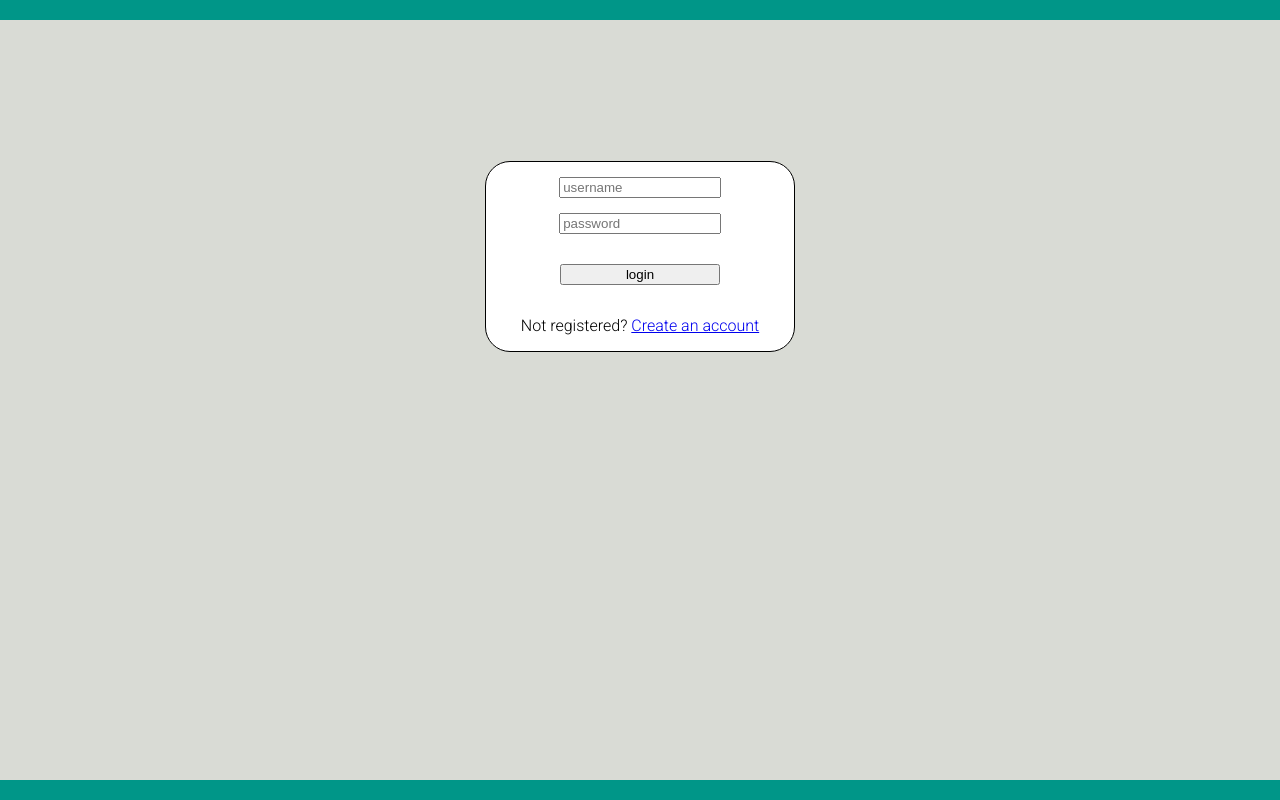
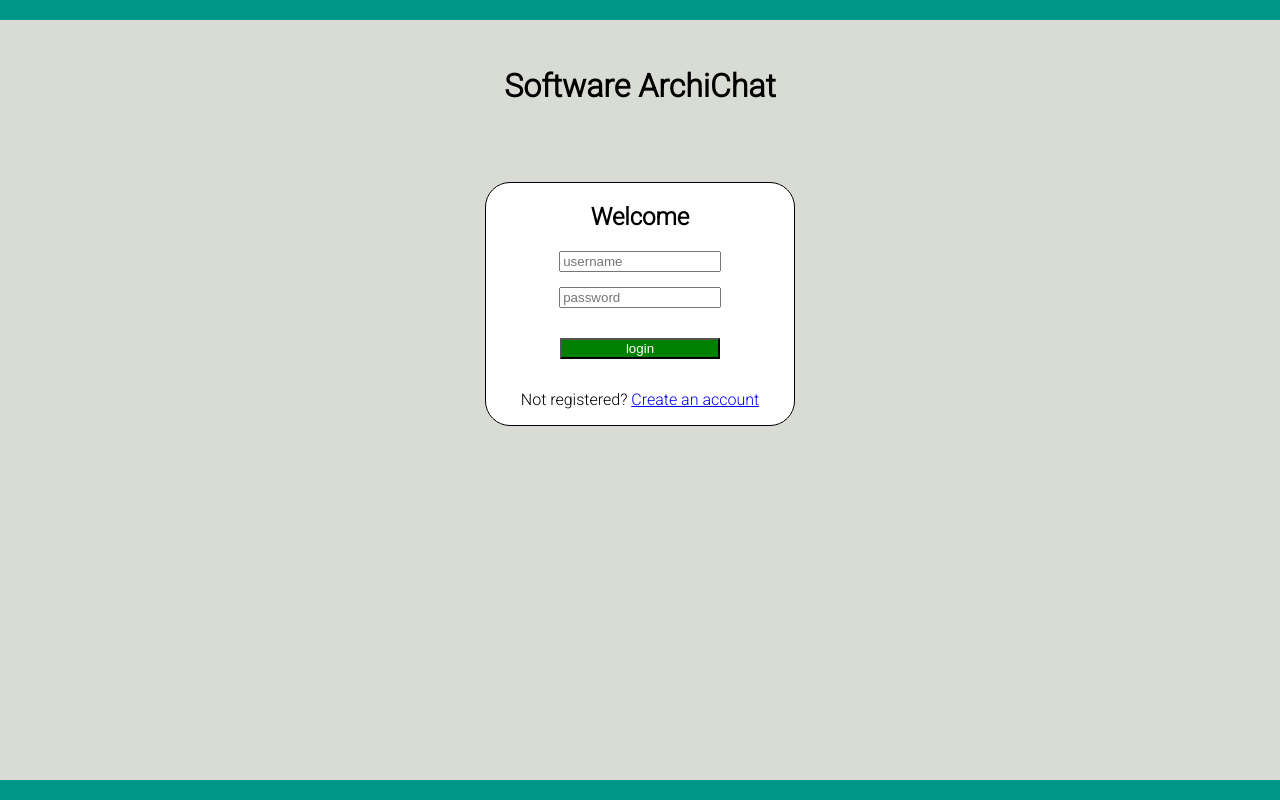
Before and after one commit to AtaAtasoy/softwarearchichat, a Django app: template myapp/accountmanager/templates/accountmanager/login.html in a window 1280 px wide. Run offline with Django 4.2, Linux system fonts and the light colour scheme; the template is opened without the code that fills it, so the values that code supplies are empty.

Commit message:
login page improved.

```diff
--- a/myapp/accountmanager/templates/accountmanager/login.html
+++ b/myapp/accountmanager/templates/accountmanager/login.html
@@ -17,8 +17,10 @@
         </div>
         <div class="container front-container1">
         	<div class="login-page">
+                <h1>Software ArchiChat</h1>
 		    <div class="form">
 		        <form class="login-form" method="POST">
+                    <h2>Welcome</h2>
 		            {% csrf_token %}
 		            <input type="text" placeholder="username" name="username" />
 		            <input type="password" placeholder="password" name="password" />
--- a/myapp/static/css/login.css
+++ b/myapp/static/css/login.css
@@ -14,7 +14,7 @@ form {
     border: 1px solid black;
     border-radius: 25px;
     margin: 0 auto;
-    margin-top: 15%;
+    margin-top: 10%;
     background-color: white;
 }
 
@@ -27,6 +27,14 @@ form input{
 form button{
     width: 52%;
     margin: 15px auto;
+    background-color: green;
+    color: white;
+    cursor: pointer;
+}
+
+form button:hover{
+    background-color: #7CFC00;
+    color: black;
 }
 
 .back-top {
```
